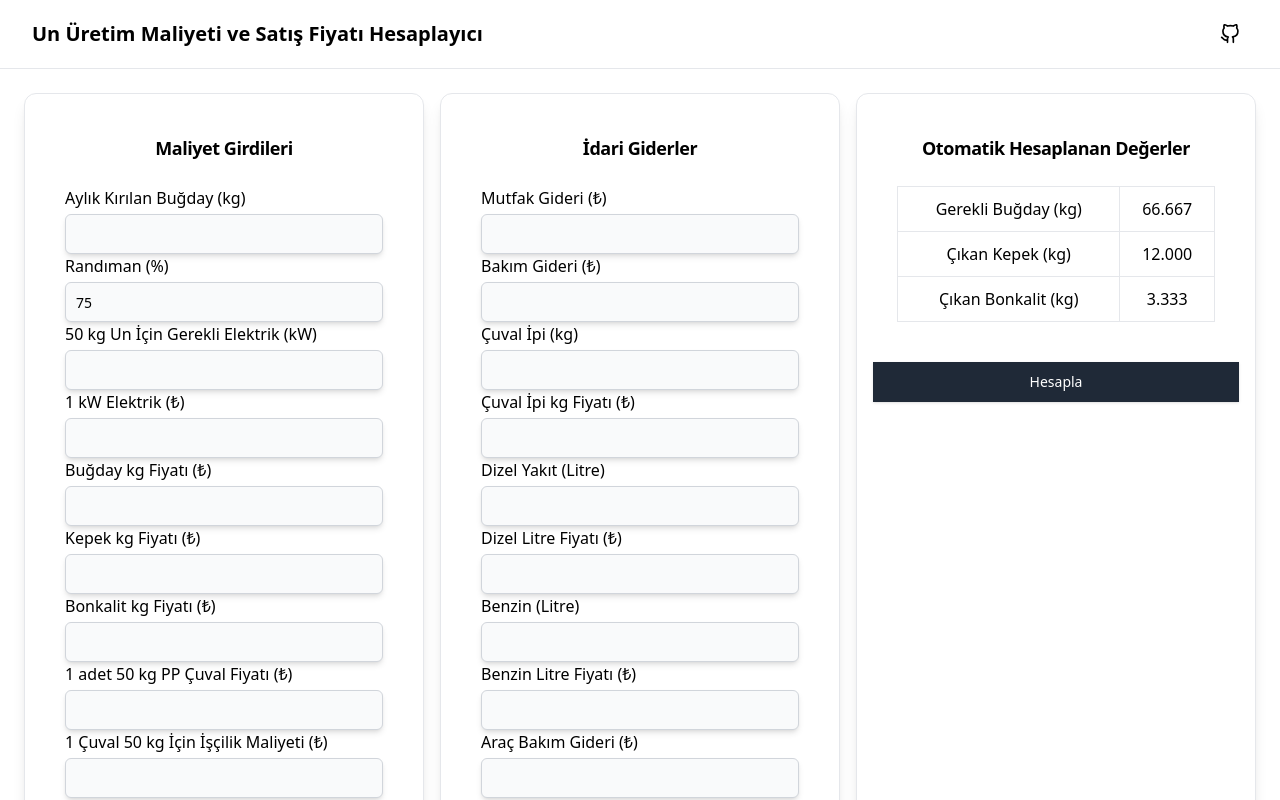
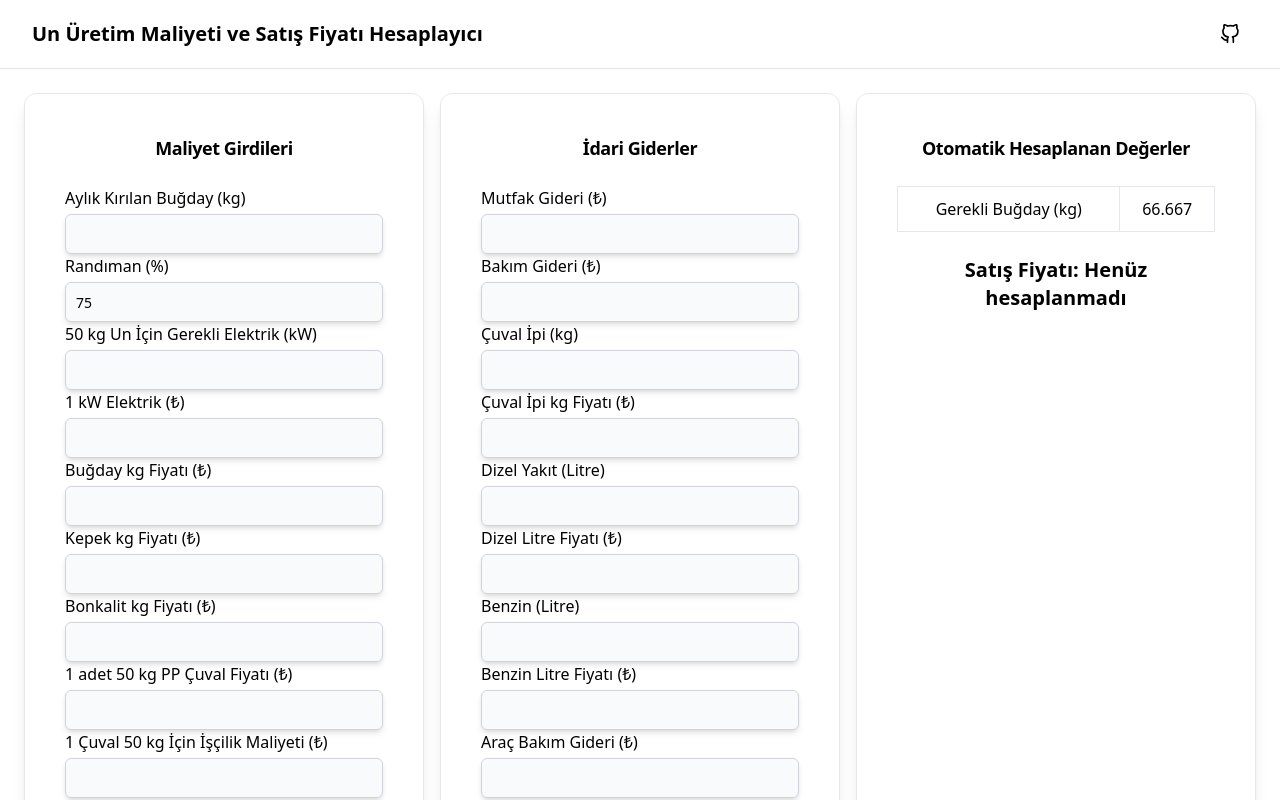
Before and after one commit to bilgehangormez/cost-and-selling-price-calculator, a Next.js app: page / in a window 1280 px wide. Shown: the top 800 px of the page. Built offline with nearby package versions, Linux system fonts and the light colour scheme.

Commit message:
Update PriceCalculator.tsx

```diff
--- a/src/components/PriceCalculator.tsx
+++ b/src/components/PriceCalculator.tsx
@@ -3,7 +3,7 @@
 import { Card, CardContent, CardHeader, CardTitle } from "@/components/ui/card";
 import { Input } from "@/components/ui/input";
 import { Label } from "@/components/ui/label";
-import { Button } from "@/components/ui/button";  // ✅ Button tekrar eklendi!
+import { Button } from "@/components/ui/button";
 import { useState, useEffect } from "react";
 import { useForm } from "react-hook-form";
 import { CostCalculator } from "@/lib/calculator";
@@ -170,15 +170,13 @@ export function PriceCalculator() {
                     <table className="table-auto w-full">
                         <tbody>
                             <tr><td>Gerekli Buğday (kg)</td><td>{wheatRequired.toFixed(3)}</td></tr>
-                            <tr><td>Çıkan Kepek (kg)</td><td>{branKg.toFixed(3)}</td></tr>
-                            <tr><td>Çıkan Bonkalit (kg)</td><td>{bonkalitKg.toFixed(3)}</td></tr>
                         </tbody>
                     </table>
                 </CardContent>
 
-                <Button type="submit" className="bg-gray-800 text-white w-full mt-4">
-                    Hesapla
-                </Button>
+                <CardContent className="text-center text-xl font-bold">
+                    Satış Fiyatı: {finalPrice !== null ? `${finalPrice.toFixed(2)} ₺` : "Henüz hesaplanmadı"}
+                </CardContent>
             </Card>
         </div>
     );
```
